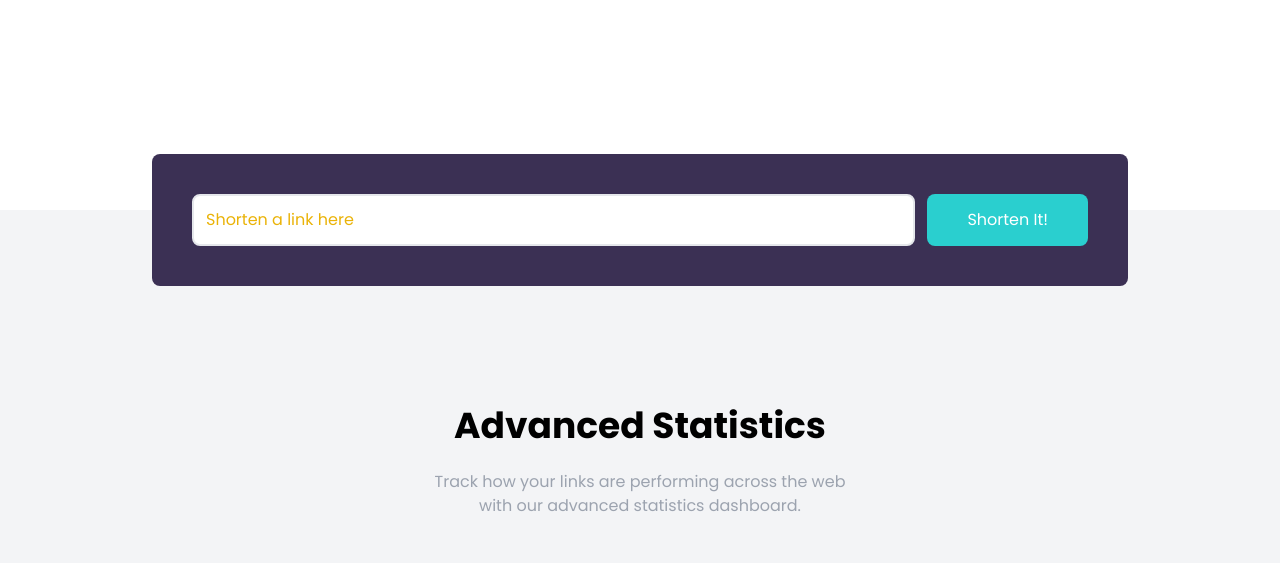
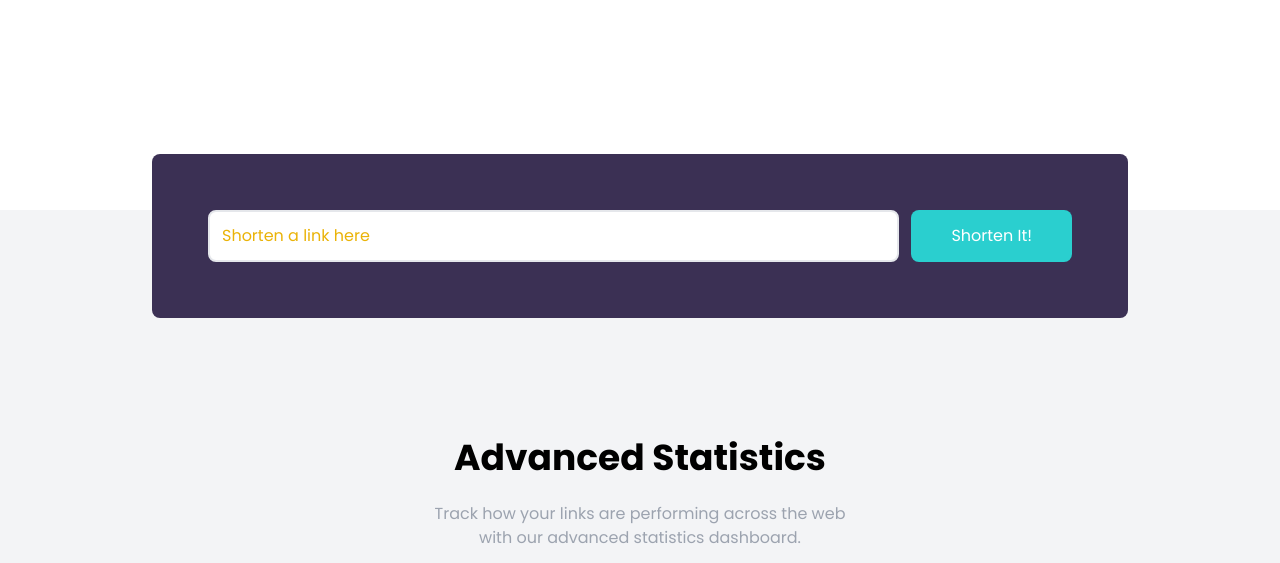
Before and after one commit to estebanp2022/Shortly, a website: page index.html in a window 1280 px wide. Shown: the part 534-1097 px from the top of the page. Drawn offline with Linux system fonts and the light colour scheme.

Commit message:
style update

```diff
--- a/index.html
+++ b/index.html
@@ -126,7 +126,7 @@
         <!-- Form -->
         <form
           id="link-form"
-          class="relative flex flex-col w-full p-10 -mt-20 space-y-4 bg-darkViolet rounded-lg md:flex-row md:space-y-0 md:space-x-3"
+          class="relative flex flex-col w-full p-14 -mt-20 space-y-4 bg-darkViolet rounded-lg md:flex-row md:space-y-0 md:space-x-3"
         >
           <input
             type="text"
```
Also changed, not shown: css/style.css.
